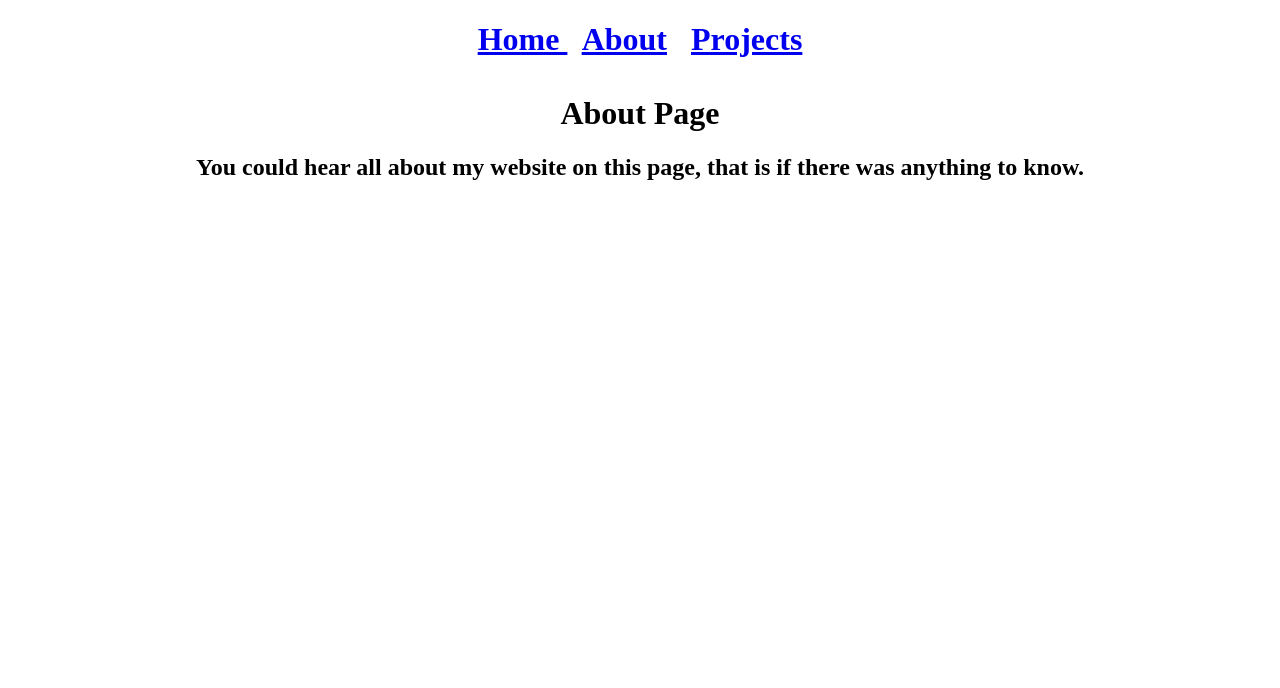
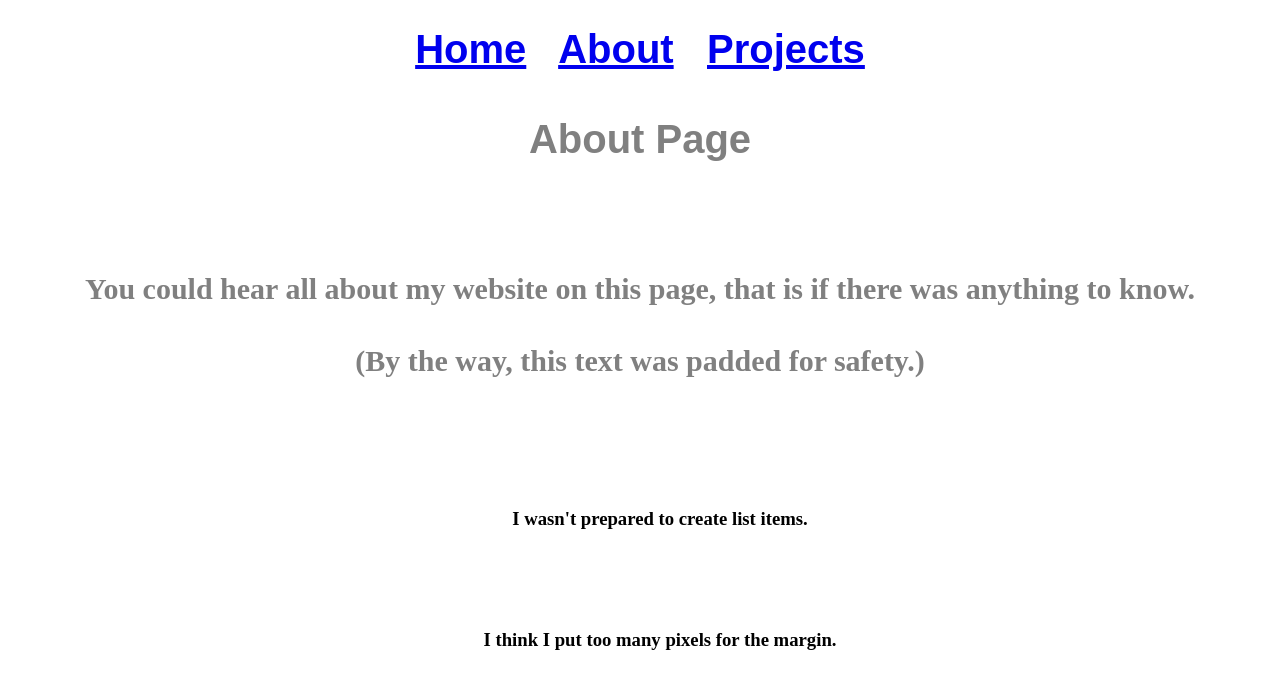
Before and after one commit to BrandonGranucci/IS117-006-Assignments, a plain HTML site: page Homework_Assignments/Assignment_2/about.html in a window 1280 px wide. Drawn offline with Linux system fonts and the light colour scheme.

Commit message:
Homework 3, Consists of 5 pages and a CSS. Also added more text and elements.

```diff
--- a/Homework_Assignments/Assignment_2/about.html
+++ b/Homework_Assignments/Assignment_2/about.html
@@ -3,21 +3,28 @@
 <head>
     <meta charset="UTF-8">
     <title>About Page</title>
+    <link rel = "stylesheet" href = "style.css">
 </head>
-<style>
-    h1 {text-align: center;}
-    h2 {text-align: center;}
-</style>
 <body>
+
 <h1>
-    <a href = "https://web.njit.edu/~bg337/IS117/Homework_Assignments/Assignment_2/"> Home </a> &nbsp;
+    <a href = "https://web.njit.edu/~bg337/IS117/Homework_Assignments/Assignment_2/">Home</a> &nbsp;
     <a href = "https://web.njit.edu/~bg337/IS117/Homework_Assignments/Assignment_2/about.html">About</a> &nbsp;
     <a href = "https://web.njit.edu/~bg337/IS117/Homework_Assignments/Assignment_2/projects.html">Projects</a>
 <br><br>
 About Page<br>
 </h1>
+<div>
 <h2>
     You could hear all about my website on this page, that is if there was anything to know.
+    <br> (By the way, this text was padded for safety.)
 </h2>
+    <menu>
+        <li>
+            <h3>I wasn't prepared to create list items.</h3> <br>
+            <h3>I think I put too many pixels for the margin.</h3>
+        </li>
+    </menu>
+</div>
 </body>
 </html>
--- /dev/null
+++ b/Homework_Assignments/Assignment_2/style.css
@@ -0,0 +1,31 @@
+
+h1 {
+    color: grey;
+    text-align: center;
+    font-family: Arial, Georgia, Courier;
+    font-size: 40px;
+}
+h2 {
+    color: grey;
+    text-align: center;
+    font-family: "Times New Roman", Verdana, serif;
+    font-size: 30px;
+}
+p {
+    text-align: right;
+}
+div {
+    line-height: 2.4;
+    margin-top: 20px;
+    padding-top: 40px;
+}
+menu {
+    margin-top: 100px;
+}
+menu li {
+    display:block;
+    text-align:center;
+}
+.unreadable_text {
+    font-size: 5px;
+}
```
Also changed, not shown: Homework_Assignments/Assignment_2/index.html (+12 -4 lines), Homework_Assignments/Assignment_2/project1.html (+1 -4 lines), Homework_Assignments/Assignment_2/project2.html (+1 -4 lines), Homework_Assignments/Assignment_2/projects.html (+3 -5 lines).
